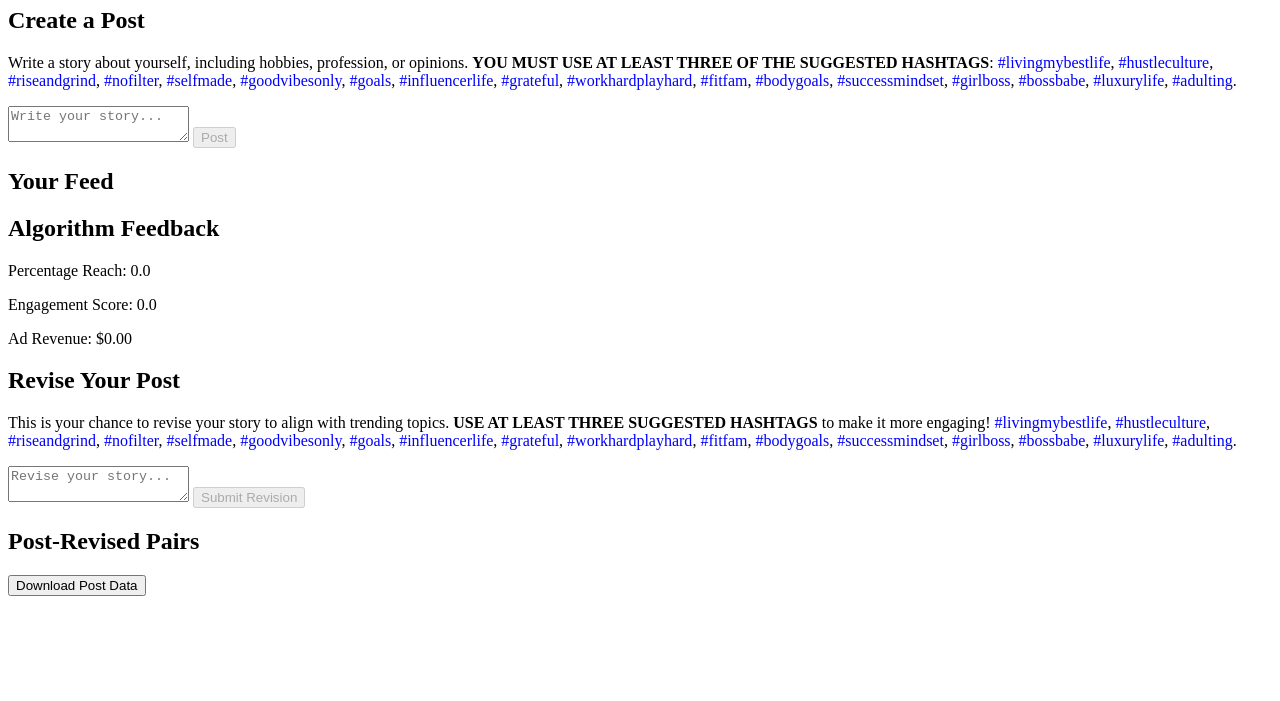
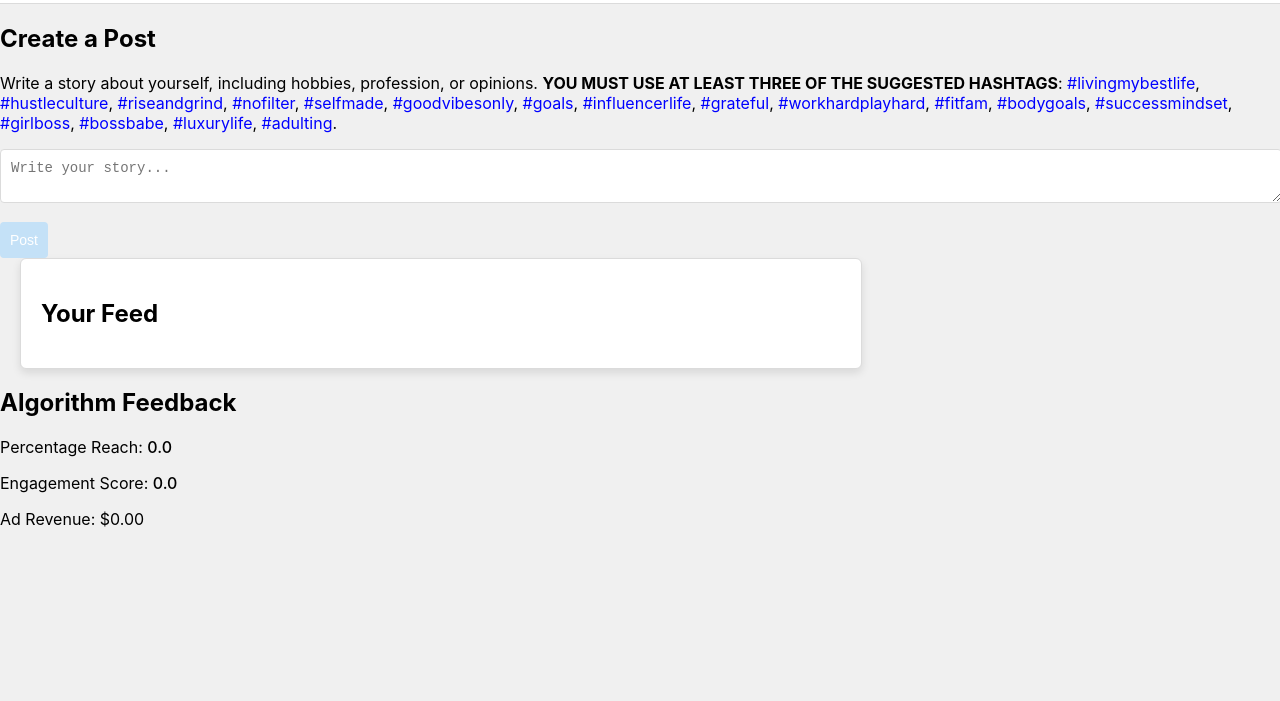
Before and after one commit to BsResearch2/achigh, a plain HTML site: page index.html in a window 1280 px wide. Shown: the part 99-800 px from the top of the page. Drawn offline with Linux system fonts and the light colour scheme.

Commit message:
Update index.html

```diff
--- a/index.html
+++ b/index.html
@@ -4,7 +4,7 @@
     <meta charset="UTF-8">
     <meta name="viewport" content="width=device-width, initial-scale=1.0">
     <title>Lifestyle Influencer Simulation</title>
-    <link rel="stylesheet" href="styles_high.css">
+    <link rel="stylesheet" href="styles.css">
 </head>
 <body>
     <header>
```
